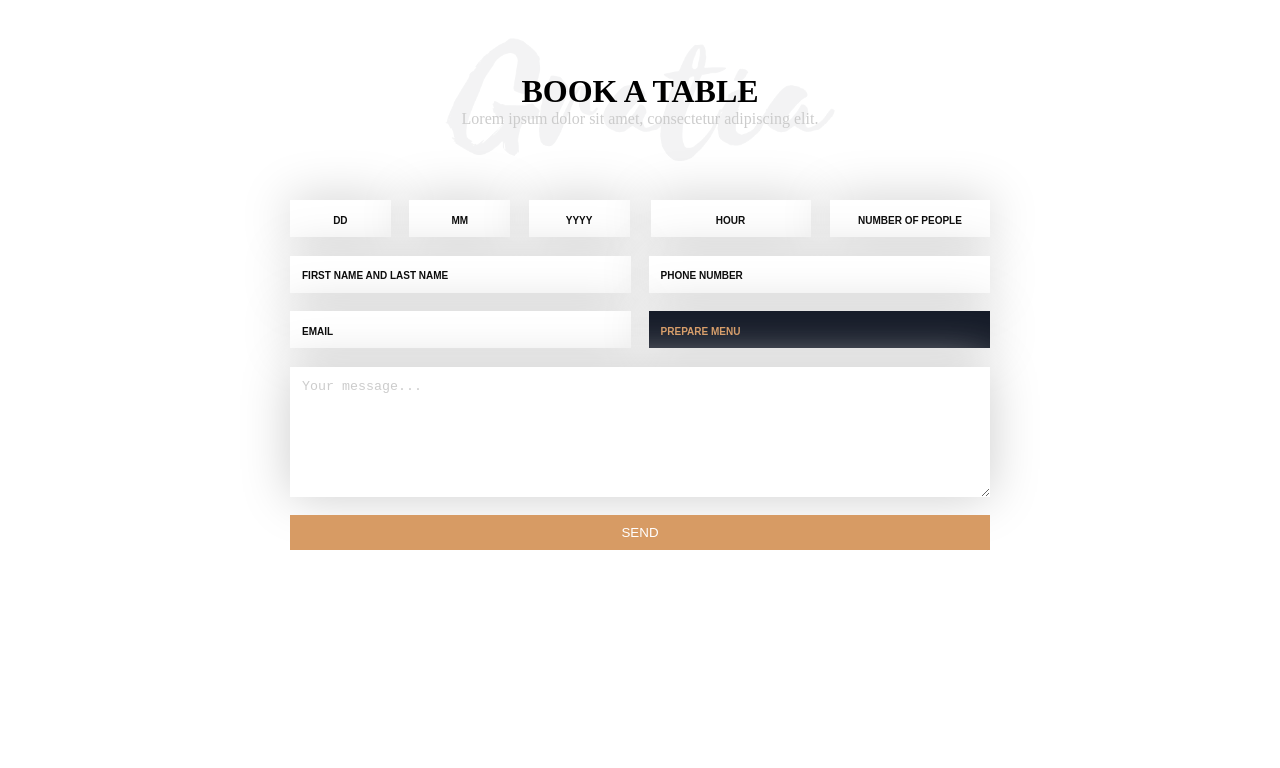
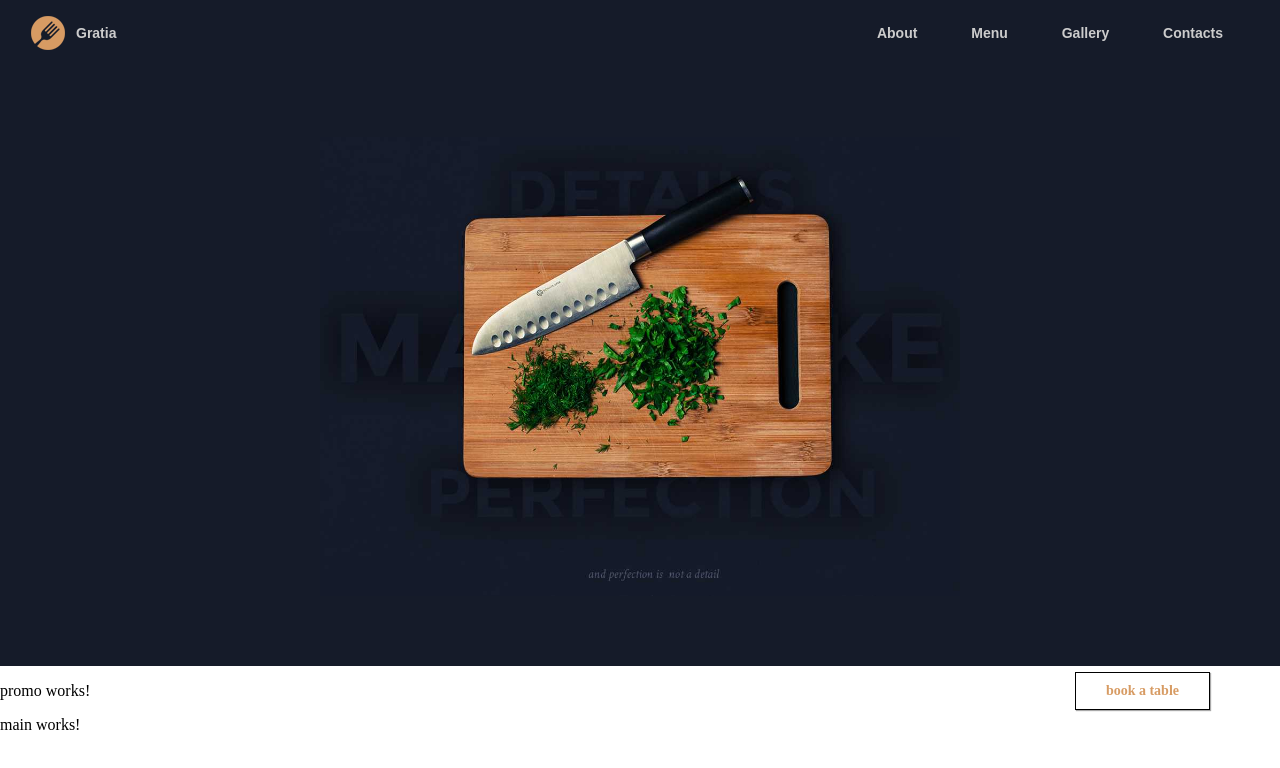
Before and after one commit to JuliaVolkova/angular-gratia, an Angular app: page / in a window 1280 px wide. Shown: the top 768 px of the page. Built offline with nearby package versions, Linux system fonts and the light colour scheme.

Commit message:
feat: Add header to app component

```diff
--- a/src/app/app.component.html
+++ b/src/app/app.component.html
@@ -1 +1,2 @@
-<app-bookform></app-bookform>
+<app-header></app-header>
+<router-outlet></router-outlet>
--- a/src/app/app.module.ts
+++ b/src/app/app.module.ts
@@ -1,7 +1,6 @@
 import { BrowserModule } from '@angular/platform-browser';
 import { NgModule } from '@angular/core';
 import { FormsModule } from '@angular/forms';
-import { NgClass } from '@angular/common';
 
 import { AppComponent } from './app.component';
 import { HeaderComponent } from './components/header/header.component';
@@ -28,8 +27,7 @@ import { BookformComponent } from './components/bookform/bookform.component';
     imports: [
         BrowserModule,
         AppRoutingModule,
-        FormsModule,
-        NgClass
+        FormsModule
     ],
     providers: [],
     bootstrap: [AppComponent]
--- a/src/app/components/contacts/contacts.component.html
+++ b/src/app/components/contacts/contacts.component.html
@@ -1,4 +1,3 @@
-<app-header></app-header>
 <p>
   contacts works!
 </p>
--- a/src/app/components/gallery/gallery.component.html
+++ b/src/app/components/gallery/gallery.component.html
@@ -1,4 +1,3 @@
-<app-header></app-header>
 <p>
   gallery works!
 </p>
--- a/src/app/components/main/main.component.html
+++ b/src/app/components/main/main.component.html
@@ -1,5 +1,4 @@
 <div class="main__container">
-  <app-header></app-header>
   <app-promo></app-promo>
   <p>
     main works!
--- a/src/app/components/menu/menu.component.html
+++ b/src/app/components/menu/menu.component.html
@@ -1,4 +1,3 @@
-<app-header></app-header>
 <p>
   menu works!
 </p>
```
Also changed, not shown: src/app/app-routing.module.ts (+5 -5 lines).
